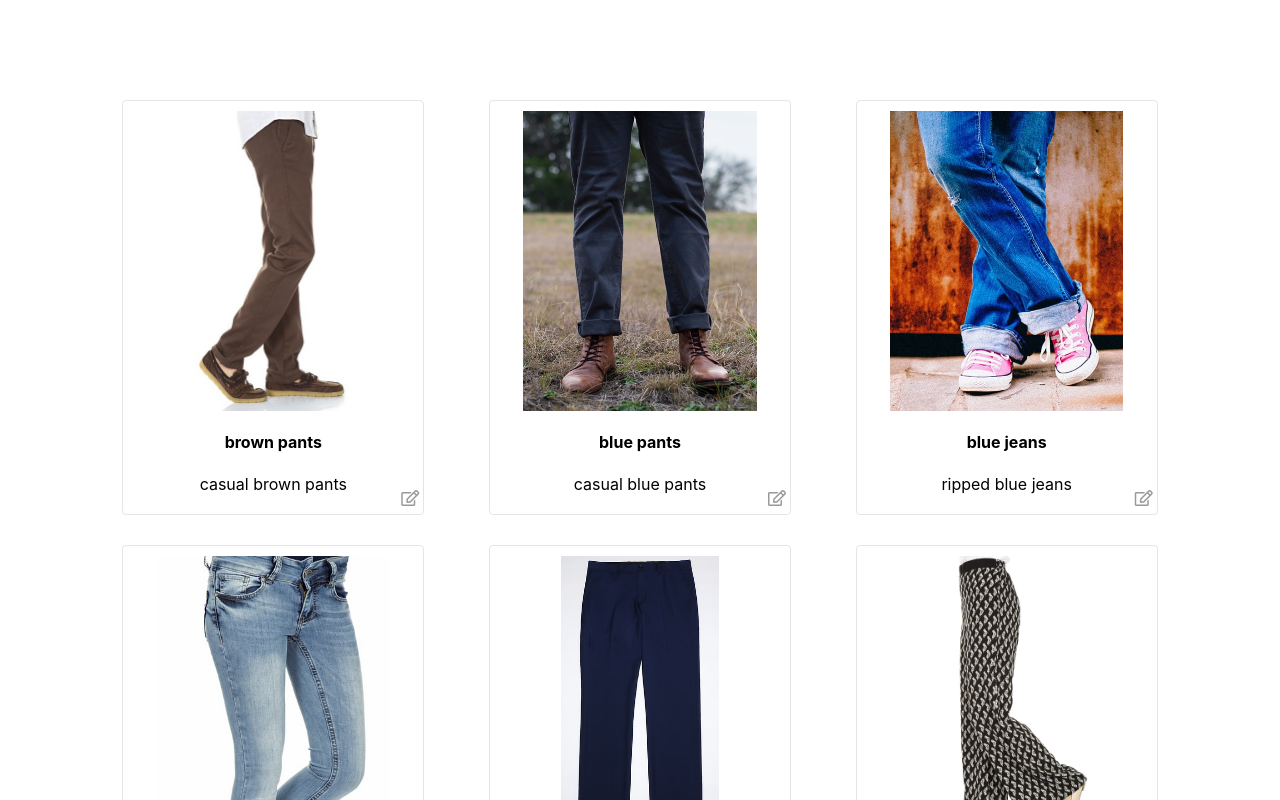
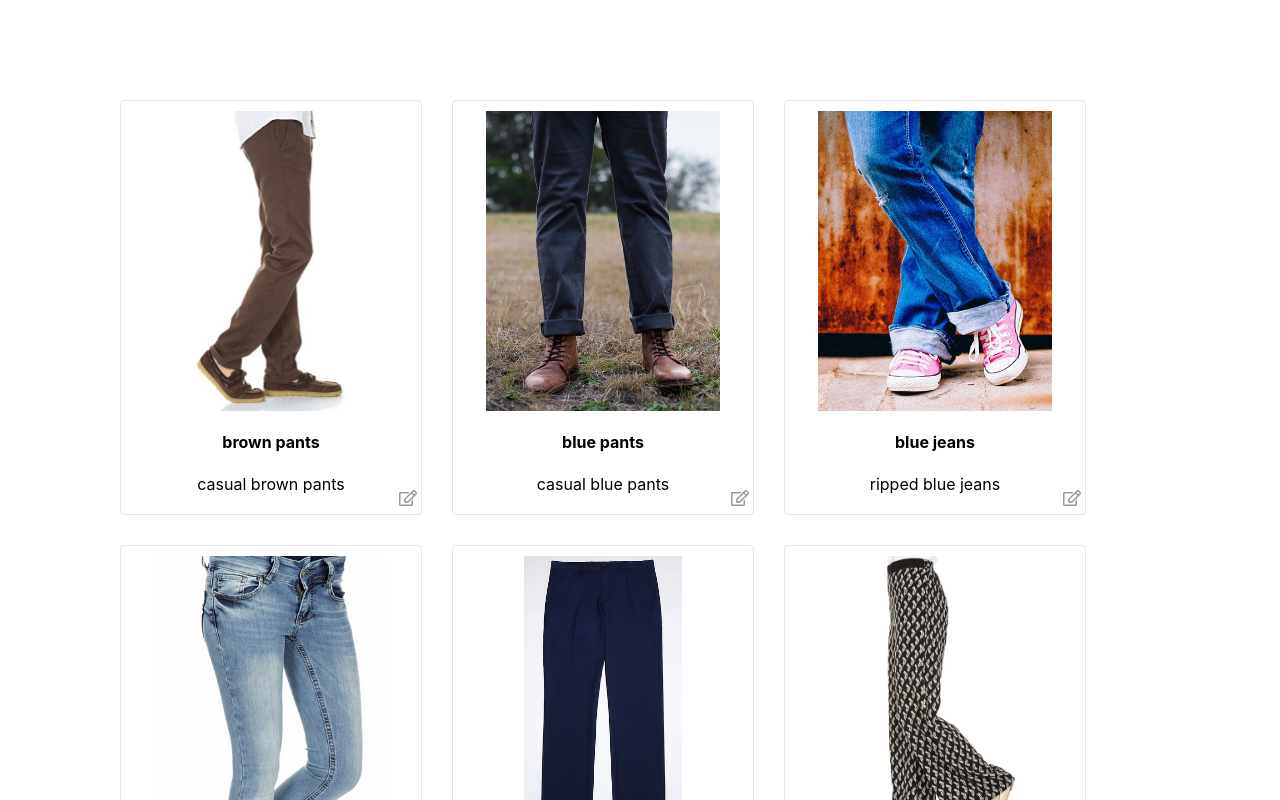
Before and after one commit to glucus/your-style-react, a React (Create React App) app: page / in a window 1280 px wide. Shown: the top 800 px of the page. Built offline with nearby package versions, Linux system fonts and the light colour scheme.

Commit message:
edited gallery styles

```diff
--- a/src/components/Card/Card.scss
+++ b/src/components/Card/Card.scss
@@ -15,6 +15,7 @@ $card-width: 300px;
   border-radius: 4px;
 
   margin-bottom: 30px;
+  margin-right: 30px;
 }
 
 .thumbnail {
--- a/src/components/Gallery/Gallery.scss
+++ b/src/components/Gallery/Gallery.scss
@@ -2,5 +2,6 @@
   // border: 1px solid grey;
   display: flex;
   flex-wrap: wrap;
-  justify-content: space-around;
+  justify-content: flex-start; //space-around;
+  padding-left: 30px;
 }
```
